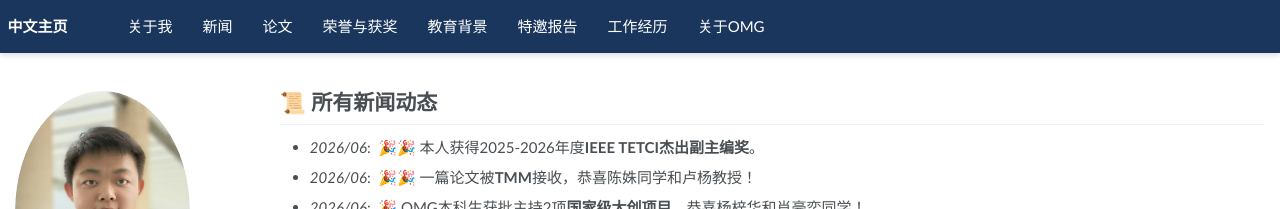
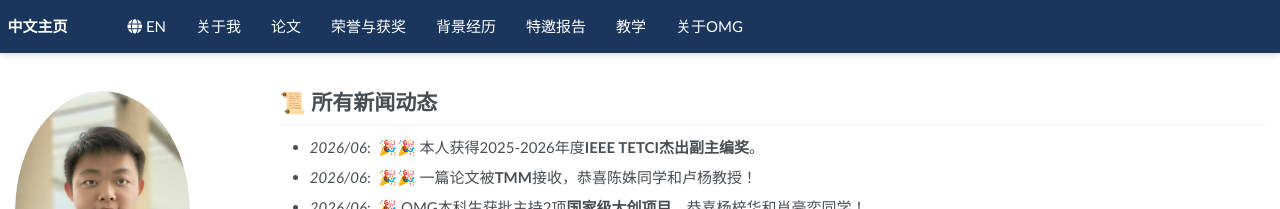
Before and after one commit to yqzhang-Zz/zh-news, a Jekyll site: the page built from _pages/about.md, in a window 1280 px wide. Shown: the top 209 px of the page. Built offline with Jekyll 4.4.1, drawn with Linux system fonts in a browser that asks for light colours; some web fonts are replaced; a script that is not in the unit is left out; comment, search, counter and statistics services are not loaded.

Commit message:
Add files via upload

```diff
--- a/_data/navigation.yml
+++ b/_data/navigation.yml
@@ -1,14 +1,11 @@
 # main links links
 main:
 
-  # - title: "<i class='fas fa-globe'></i> EN"
-  #   url: "https://yqzhang-zz.github.io"
+  - title: "<i class='fas fa-globe'></i> EN"
+    url: "https://yqzhang-zz.github.io/"
 
   - title: "关于我"
     url: "/zh/#about-me"
-
-  - title: "新闻"
-    url: "/zh-news/#news"
 
   - title: "论文"
     url: "/zh/#publications"
@@ -16,14 +13,14 @@ main:
   - title: "荣誉与获奖"
     url: "/zh/#honors-and-awards"
 
-  - title: "教育背景"
+  - title: "背景经历"
     url: "/zh/#educations"
 
   - title: "特邀报告"
     url: "/zh/#invited-talks"
 
-  - title: "工作经历"
-    url: "/zh/#internships"
+  - title: "教学"
+    url: "/zh/#teaching"
 
   - title: "关于OMG"
     url: "/zh-OMG"
```
